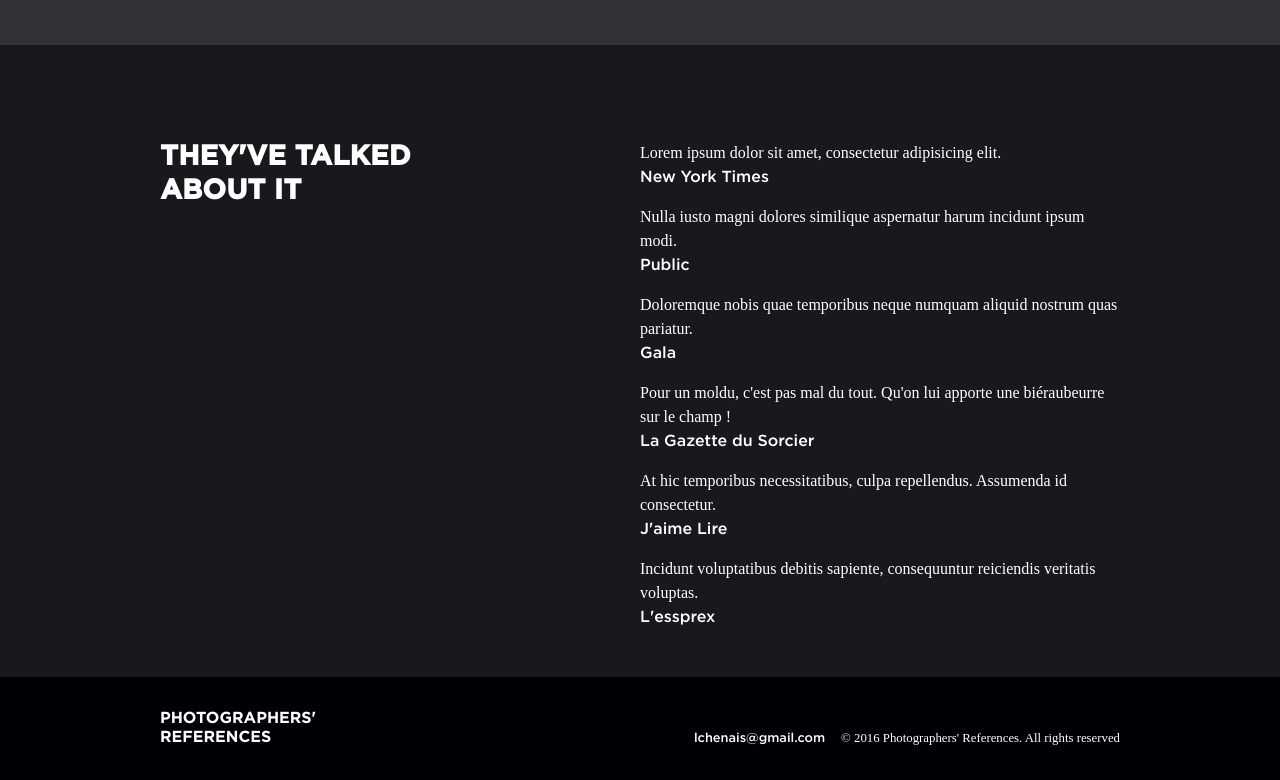
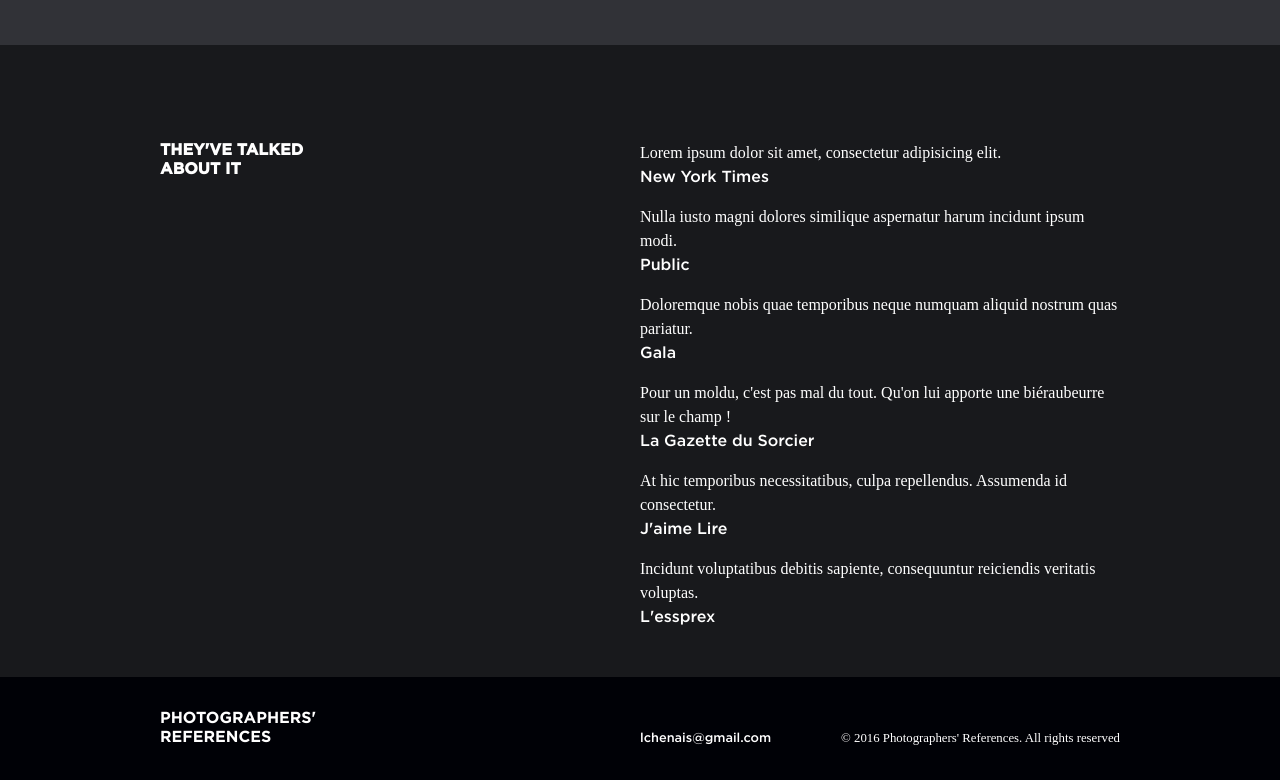
Before and after one commit to ChucKN0risK/Photographers-References, a website: page index.html in a window 1280 px wide. Shown: the part 872-1652 px from the top of the page. Drawn offline with nearby package versions, Linux system fonts and the light colour scheme; files whose address does not match are found by name.

Commit message:
Footer Layout Updated

```diff
--- a/assets/scss/layouts/_content-sections.scss
+++ b/assets/scss/layouts/_content-sections.scss
@@ -43,7 +43,7 @@ section {
 
 .section__title {
   br { display: none; }
-  @include rms(2);
+  @include rms(0);
   margin-bottom: 1.5rem;
   text-transform: uppercase;
   font-family: $Gotham-B;
--- a/assets/scss/layouts/_footer.scss
+++ b/assets/scss/layouts/_footer.scss
@@ -27,12 +27,13 @@
   .footer-main__text {
     margin-top: 1rem;
     width: 100%;
+    max-width: 30rem;
 
     @include mq($from: tablet) {
       display: flex;
+      justify-content: space-between;
       align-items: flex-end;
       height: 2rem;
-      width: initial;
       margin-top: initial;
       margin-left: auto;
     }
```
Also changed, not shown: assets/css/style.css.
